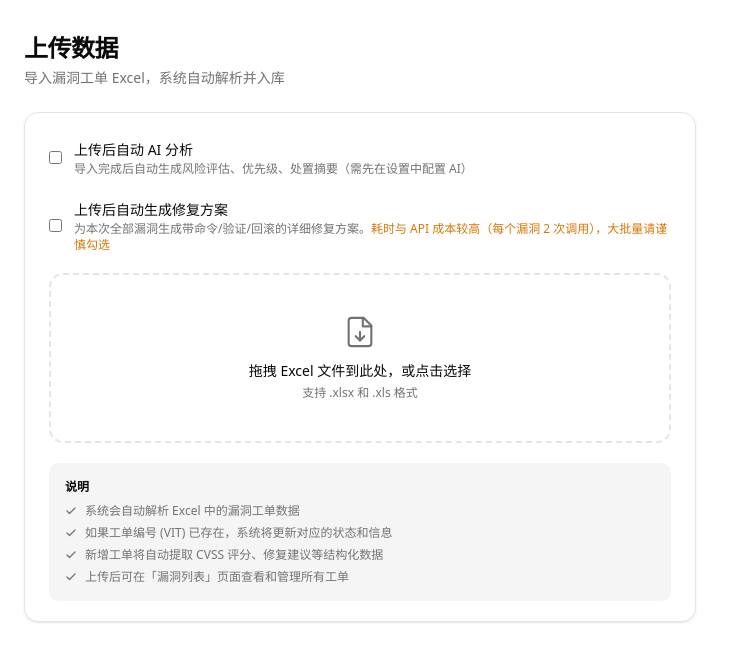
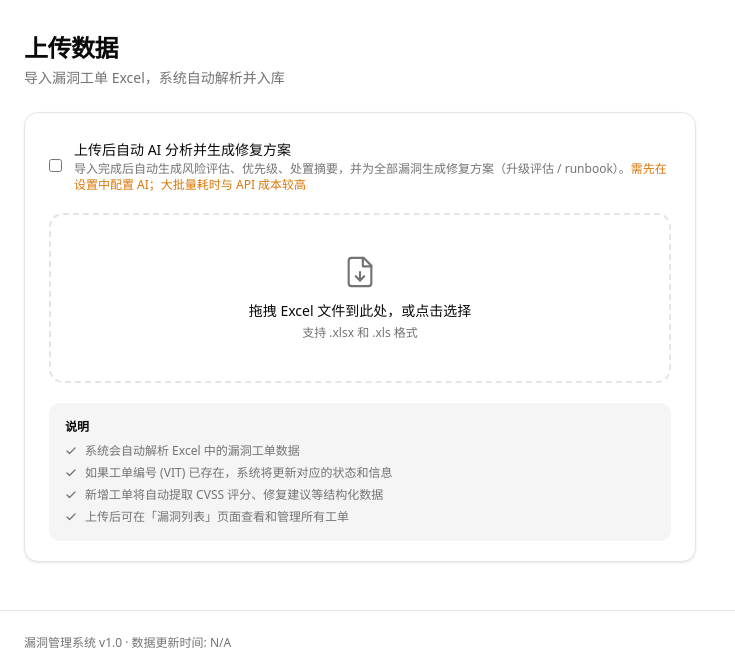
Before and after one commit to CZHHH-CC/vul-manager, a FastAPI app: page /upload in a window 1280 px wide. Shown: the part 57-719 px from the top of the page, without its empty margins (0-735 px from the left). Run offline with FastAPI, Linux system fonts and the light colour scheme; data that the repository does not hold is empty.

Commit message:
fix: 排除仅正则误报 + 修复批量修复方案静默失败 + 合并上传开关
1. cross_validate_components 不再展示"仅正则"项(多为OS代号检查等误报)，
   且不因其判为"有差异"；regex_only 仅后台计数
2. generate_fix_plans_bulk._one 加 try/except + gather(return_exceptions=True)：
   单条失败不再整批抛出被 upload 后台任务静默吞掉(此前导致修复方案全未生成)
3. 上传页两个复选框合并为一个"自动 AI 分析并生成修复方案"

Co-Authored-By: Claude Opus 4.8 <noreply@anthropic.com>

```diff
--- a/services/ai_analyzer.py
+++ b/services/ai_analyzer.py
@@ -605,18 +605,25 @@ async def generate_fix_plans_bulk(db: Session, ai_settings: dict,
 
     async def _one(vuln):
         nonlocal generated, errors
-        async with semaphore:
-            final_plan, meta = await _build_reviewed_plan(vuln, ai_settings)
-        if not final_plan:
+        try:
+            async with semaphore:
+                final_plan, meta = await _build_reviewed_plan(vuln, ai_settings)
+            if not final_plan:
+                errors += 1
+                return
+            vuln.analysis.ai_fix_plan = json.dumps(final_plan, ensure_ascii=False)
+            vuln.analysis.ai_fix_plan_review = json.dumps(meta, ensure_ascii=False)
+            generated += 1
+        except Exception as e:
+            # One bad vuln must never abort the whole batch
             errors += 1
-            return
-        vuln.analysis.ai_fix_plan = json.dumps(final_plan, ensure_ascii=False)
-        vuln.analysis.ai_fix_plan_review = json.dumps(meta, ensure_ascii=False)
-        generated += 1
+            print(f"Bulk fix plan failed for {getattr(vuln, 'vit_number', '?')}: {e}")
 
     batch_size = 30
     for i in range(0, len(candidates), batch_size):
-        await asyncio.gather(*[_one(v) for v in candidates[i:i + batch_size]])
+        # return_exceptions=True so a stray error can't cancel the gather
+        await asyncio.gather(*[_one(v) for v in candidates[i:i + batch_size]],
+                             return_exceptions=True)
         db.commit()
 
     return {"generated": generated, "errors": errors, "total": len(candidates)}
--- a/templates/upload.html
+++ b/templates/upload.html
@@ -14,18 +14,10 @@
     <div class="card-body !pt-6 space-y-5">
 
       <label class="flex items-center gap-3 cursor-pointer select-none">
-        <input type="checkbox" id="autoAnalyze" class="rounded border-border">
+        <input type="checkbox" id="autoFull" class="rounded border-border">
         <div>
-          <span class="text-sm font-medium">上传后自动 AI 分析</span>
-          <p class="text-xs text-muted-foreground">导入完成后自动生成风险评估、优先级、处置摘要（需先在设置中配置 AI）</p>
-        </div>
-      </label>
-
-      <label class="flex items-center gap-3 cursor-pointer select-none">
-        <input type="checkbox" id="autoFixPlan" class="rounded border-border">
-        <div>
-          <span class="text-sm font-medium">上传后自动生成修复方案</span>
-          <p class="text-xs text-muted-foreground">为本次全部漏洞生成带命令/验证/回滚的详细修复方案。<span class="text-amber-600">耗时与 API 成本较高（每个漏洞 2 次调用），大批量请谨慎勾选</span></p>
+          <span class="text-sm font-medium">上传后自动 AI 分析并生成修复方案</span>
+          <p class="text-xs text-muted-foreground">导入完成后自动生成风险评估、优先级、处置摘要，并为全部漏洞生成修复方案（升级评估 / runbook）。<span class="text-amber-600">需先在设置中配置 AI；大批量耗时与 API 成本较高</span></p>
         </div>
       </label>
 
@@ -111,12 +103,10 @@ function showResult(ok,m){uploadRes.classList.remove('hidden');resAlert.classNam
 function uploadFile(file){
   if(!file.name.match(/\.(xlsx|xls)$/i)){alert('请选择 Excel 文件 (.xlsx 或 .xls)');return;}
   const fd=new FormData();fd.append('file',file);
-  const autoAnalyze=document.getElementById('autoAnalyze').checked;
-  const autoFixPlan=document.getElementById('autoFixPlan').checked;
-  if(autoAnalyze)fd.append('auto_analyze','true');
-  if(autoFixPlan)fd.append('auto_fix_plan','true');
+  const autoFull=document.getElementById('autoFull').checked;
+  if(autoFull){ fd.append('auto_analyze','true'); fd.append('auto_fix_plan','true'); }
   uploadProg.classList.remove('hidden');uploadRes.classList.add('hidden');setProgress(0);
-  uploadStat.textContent=(autoAnalyze||autoFixPlan)?'上传中，完成后将自动进行 AI 分析…':'上传中…';
+  uploadStat.textContent=autoFull?'上传中，完成后将自动进行 AI 分析与修复方案生成…':'上传中…';
   const xhr=new XMLHttpRequest();xhr.open('POST','/api/upload');
   xhr.upload.addEventListener('progress',e=>{if(e.lengthComputable)setProgress(Math.round(e.loaded/e.total*100));});
   xhr.addEventListener('load',()=>{uploadProg.classList.add('hidden');try{const d=JSON.parse(xhr.responseText);let msg=d.message;if(d.ai_triggered)msg+=' AI 分析已在后台启动。';showResult(d.success,d.success?msg:(d.error||'未知错误'));if(d.success)setTimeout(()=>location.reload(),2000);}catch{showResult(false,'服务器响应异常');}});
--- a/templates/vuln_detail.html
+++ b/templates/vuln_detail.html
@@ -125,7 +125,7 @@
                 {% if component_check.verdict == '一致' %}
                 <span class="badge badge-emerald">✓ AI 与正则一致（{{ component_check.agree }} 项）</span>
                 {% else %}
-                <span class="badge badge-amber">⚠ 存在差异{% if component_check.diff %} · 版本不一致 {{ component_check.diff }}{% endif %}{% if component_check.ai_only %} · 仅AI {{ component_check.ai_only }}{% endif %}{% if component_check.regex_only %} · 仅正则 {{ component_check.regex_only }}{% endif %}</span>
+                <span class="badge badge-amber">⚠ 存在差异{% if component_check.diff %} · 版本不一致 {{ component_check.diff }}{% endif %}{% if component_check.ai_only %} · 仅AI识别 {{ component_check.ai_only }}{% endif %}</span>
                 {% endif %}
               {% else %}
                 <span class="badge badge-secondary">来源：{% if component_check.source == 'ai' %}AI 提取{% elif component_check.source == 'regex' %}正则提取{% else %}—{% endif %}（无交叉校验）</span>
```
Also changed, not shown: services/detection_parser.py (+4 -6 lines).
